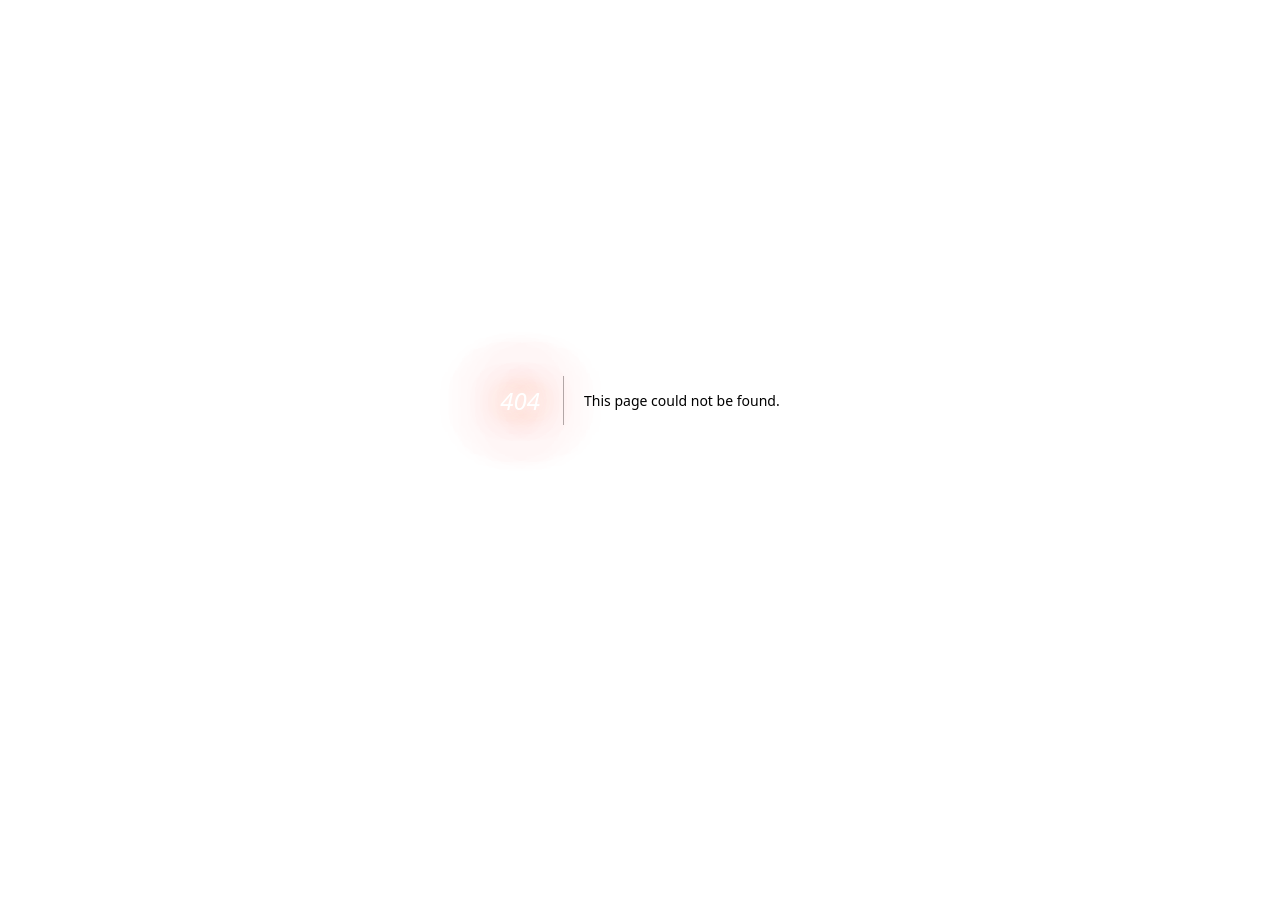
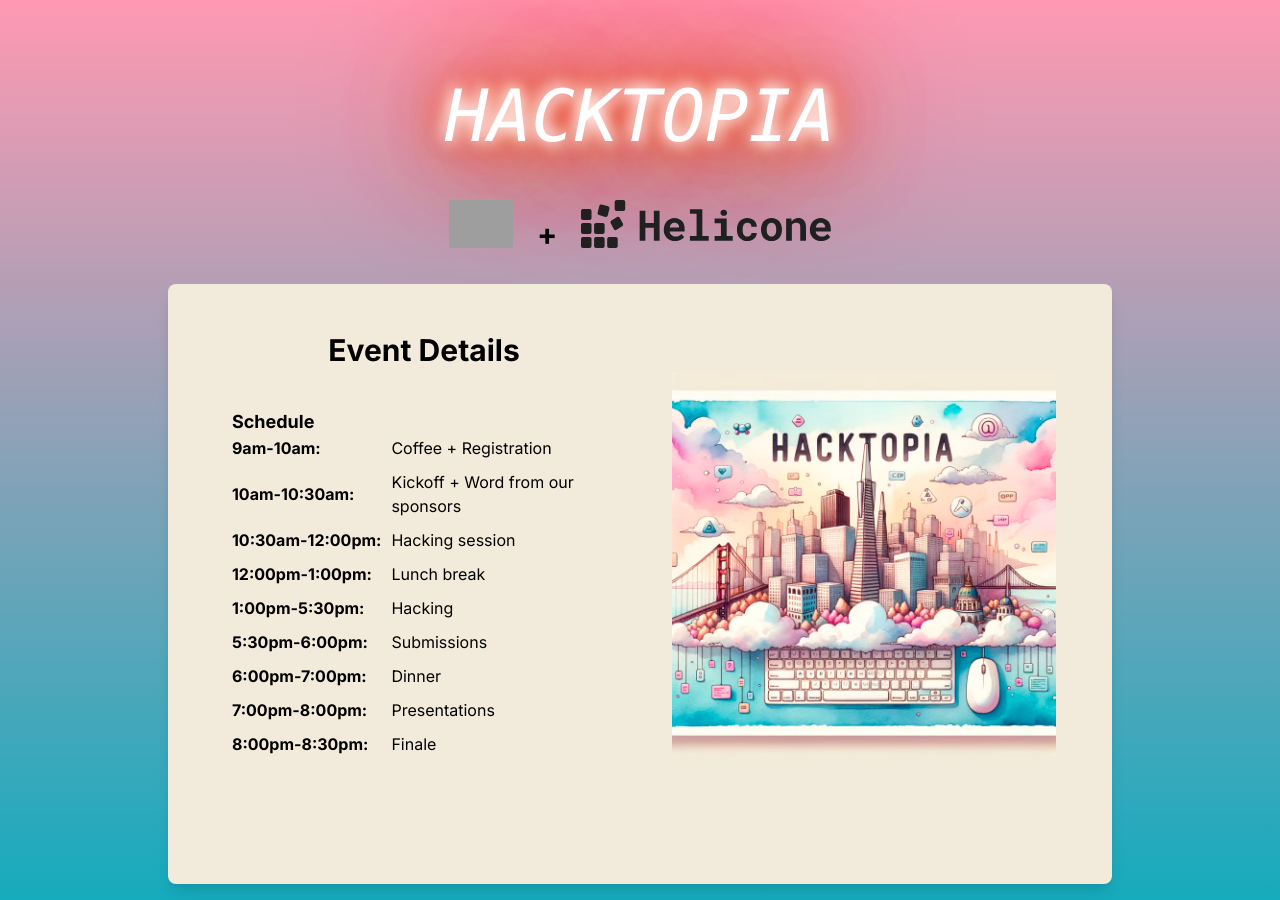
Before and after one commit to Helicone/hacktopia, a Next.js app: page /schedule in a window 1280 px wide. Before the commit this address had no page. Before the commit the page ends 800 px from the top, so only its background shows below. Built offline with nearby package versions, Linux system fonts and the light colour scheme; grey boxes are pictures that could not be loaded.

Commit message:
schedule

```diff
--- /dev/null
+++ b/src/app/schedule/globals.css
@@ -0,0 +1,76 @@
+@tailwind base;
+@tailwind components;
+@tailwind utilities;
+
+
+:root {
+  --foreground-rgb: 0, 0, 0;
+  --background-start-rgb: 255, 153, 178;
+  --background-end-rgb: 21, 171, 189;
+  --neon-text-color: #f40;
+  --neon-border-color: #08f;
+}
+
+
+
+
+
+body {
+  color: rgb(var(--foreground-rgb));
+  background: linear-gradient(
+      to bottom,
+      transparent,
+      rgb(var(--background-end-rgb))
+    )
+    rgb(var(--background-start-rgb));
+}
+
+
+@import url(https://fonts.googleapis.com/css?family=Exo+2:200i);
+
+
+
+
+h1 {
+  font-size: 13rem;
+  font-weight: 200;
+  font-style: italic;
+  color: #fff;
+  text-transform: uppercase;
+  animation: flicker 5s infinite alternate;
+}
+
+h1::-moz-selection {
+  background-color: var(--neon-border-color);
+  color: var(--neon-text-color);
+}
+
+h1::selection {
+  background-color: var(--neon-border-color);
+  color: var(--neon-text-color);
+}
+
+h1:focus {
+  outline: none;
+}
+
+/* Animate neon flicker */
+@keyframes flicker {
+
+    0%, 19%, 21%, 23%, 25%, 54%, 56%, 100% {
+        text-shadow:
+            -0.2rem -0.2rem 1rem #fff,
+            0.2rem 0.2rem 1rem #fff,
+            0 0 2rem var(--neon-text-color),
+            0 0 4rem var(--neon-text-color),
+            0 0 6rem var(--neon-text-color),
+            0 0 8rem var(--neon-text-color),
+            0 0 10rem var(--neon-text-color);
+
+    }
+
+    20%, 24%, 55% {
+        text-shadow: none;
+        box-shadow: none;
+    }
+}
--- /dev/null
+++ b/src/app/schedule/layout.tsx
@@ -0,0 +1,44 @@
+import Head from "next/head";
+import { Inter } from "next/font/google";
+import "./globals.css";
+
+const inter = Inter({ subsets: ["latin"] });
+
+export default function RootLayout({
+  children,
+}: {
+  children: React.ReactNode;
+}) {
+  if (typeof window !== "undefined") {
+    localStorage.theme = "light";
+  }
+
+  return (
+    <html lang="en">
+      <Head>
+        {/* Primary Meta Tags */}
+        <title>Hacktopia - Bring your hack on!</title>
+        <meta name="title" content="Hacktopia - Bring your hack on!" />
+
+        {/* Open Graph / Facebook */}
+        <meta property="og:type" content="website" />
+        <meta property="og:url" content="https://hacktopia.xyz" />
+        <meta property="og:title" content="Hacktopia - Bring your hack on!" />
+        <meta
+          property="og:description"
+          content="Join Hacktopia, the collaborative hackathon co-hosted with Helicone and Posthog. Innovate, create, and showcase your hacking skills on Dec 2, 2023!"
+        />
+        <meta
+          property="og:image"
+          content="https://hacktopia.xyz/hacktopia.png"
+        />
+
+        {/* Additional Links */}
+        <link rel="icon" href="/favicon.ico" />
+        <link rel="apple-touch-icon" href="/apple-icon.png" />
+        <link rel="canonical" href="https://hacktopia.xyz" />
+      </Head>
+      <body className={inter.className}>{children}</body>
+    </html>
+  );
+}
--- /dev/null
+++ b/src/app/schedule/page.tsx
@@ -0,0 +1,144 @@
+"use client";
+import { useState } from "react";
+
+export default function WaitlistPage() {
+  const [formData, setFormData] = useState({
+    email: "",
+    first_name: "",
+    last_name: "",
+    company: "",
+    title: "",
+  });
+  const [message, setMessage] = useState("");
+  const [error, setError] = useState("");
+
+  const handleChange = (e: any) => {
+    const { name, value } = e.target;
+    setFormData((prevState) => ({ ...prevState, [name]: value }));
+  };
+
+  const handleSubmit = async (e: any) => {
+    e.preventDefault();
+    try {
+      const response = await fetch("/api/emails", {
+        method: "POST",
+        body: JSON.stringify({
+          email: formData.email,
+          first_name: formData.first_name,
+          last_name: formData.last_name,
+          ...(formData.company && { company: formData.company }),
+          ...(formData.title && { title: formData.title }),
+        }),
+        headers: {
+          "Content-Type": "application/json",
+        },
+      });
+      const data = await response.json();
+      setMessage(data.message);
+      setError(data.error);
+    } catch (error) {
+      setMessage("An error occurred. Please try again later.");
+    }
+  };
+
+  return (
+    <div className="container mx-auto p-4 justify-center flex flex-col min-h-screen">
+      <h1 className="text-7xl  my-16 font-mono h-14 mx-auto hidden lg:block">
+        Hacktopia
+      </h1>
+      <h1 className="text-5xl  my-4 font-mono h-14 mx-auto lg:hidden">
+        Hacktopia
+      </h1>
+
+      <div className="lg:flex flex-col lg:flex-row justify-center mx-auto mb-4 lg:gap-6 hidden">
+        {/* eslint-disable-next-line @next/next/no-img-element */}
+        <img
+          src="/posthog-logo-black.svg"
+          alt="PostHog Logo"
+          className="h-12 "
+        />
+        <div className="text-3xl font-bold my-4 mx-auto">+</div>
+
+        {/* eslint-disable-next-line @next/next/no-img-element */}
+        <img src="/helicone-logo.svg" alt="Helicone Logo" className="h-12 " />
+      </div>
+      {/* R=242, G=235, B=219*/}
+      <div
+        className="flex flex-col lg:flex-col justify-center rounded-lg shadow-lg p-4 max-w-7xl mx-auto"
+        style={{ backgroundColor: "#F2EBDB" }}
+      >
+        <div className="flex flex-col lg:flex-row justify-center p-4 max-w-5xl mx-auto">
+          <div className="p-4 w-full">
+            <h2 className="text-3xl font-bold text-center mb-6">
+              Event Details
+            </h2>
+            <div className="flex flex-col lg:flex-row justify-center p-4 w-full mx-auto">
+              <div className=" md:pr-4 mb-4 md:mb-0 ">
+                <div className="text-left mb-6">
+                  <h3 className="text-lg font-bold">Schedule</h3>
+                  <div
+                    style={{
+                      display: "grid",
+                      gridTemplateColumns: "auto 1fr",
+                      gap: "10px",
+                      alignItems: "center",
+                    }}
+                  >
+                    <div style={{ fontWeight: "bold" }}>9am-10am:</div>
+                    <div>Coffee + Registration</div>
+
+                    <div style={{ fontWeight: "bold" }}>10am-10:30am:</div>
+                    <div>Kickoff + Word from our sponsors</div>
+
+                    <div style={{ fontWeight: "bold" }}>10:30am-12:00pm:</div>
+                    <div>Hacking session</div>
+
+                    <div style={{ fontWeight: "bold" }}>12:00pm-1:00pm:</div>
+                    <div>Lunch break</div>
+
+                    <div style={{ fontWeight: "bold" }}>1:00pm-5:30pm:</div>
+                    <div>Hacking</div>
+
+                    <div style={{ fontWeight: "bold" }}>5:30pm-6:00pm:</div>
+                    <div>Submissions</div>
+
+                    <div style={{ fontWeight: "bold" }}>6:00pm-7:00pm:</div>
+                    <div>Dinner</div>
+
+                    <div style={{ fontWeight: "bold" }}>7:00pm-8:00pm:</div>
+                    <div>Presentations</div>
+
+                    <div style={{ fontWeight: "bold" }}>8:00pm-8:30pm:</div>
+                    <div>Finale</div>
+                  </div>
+                </div>
+              </div>
+            </div>
+          </div>
+          <div className="flex flex-col justify-center w-full">
+            {/* eslint-disable-next-line @next/next/no-img-element */}
+            <img
+              src="/hacktopia.png"
+              alt="Hacktopia"
+              className="h-96 w-96 mx-auto"
+            />
+          </div>
+        </div>
+        <div className="mt-10"></div>
+      </div>
+
+      <div className="flex flex-col lg:flex-row justify-center mx-auto mt-4 lg:gap-6 lg:hidden">
+        {/* eslint-disable-next-line @next/next/no-img-element */}
+        <img
+          src="/posthog-logo-black.svg"
+          alt="PostHog Logo"
+          className="h-12 "
+        />
+        <div className="text-3xl font-bold my-4 mx-auto">+</div>
+
+        {/* eslint-disable-next-line @next/next/no-img-element */}
+        <img src="/helicone-logo.svg" alt="Helicone Logo" className="h-12 " />
+      </div>
+    </div>
+  );
+}
```
